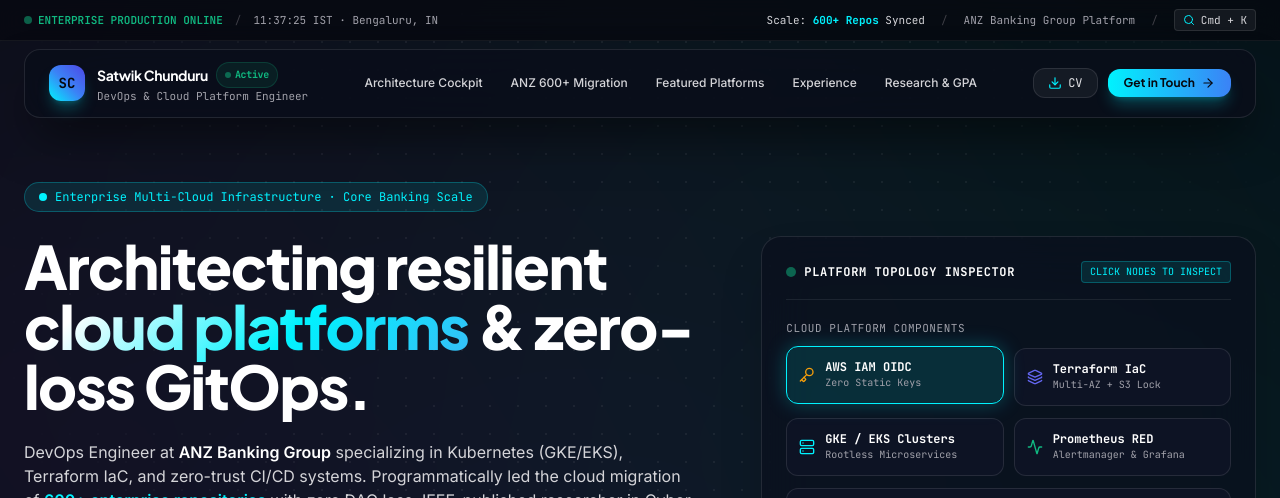
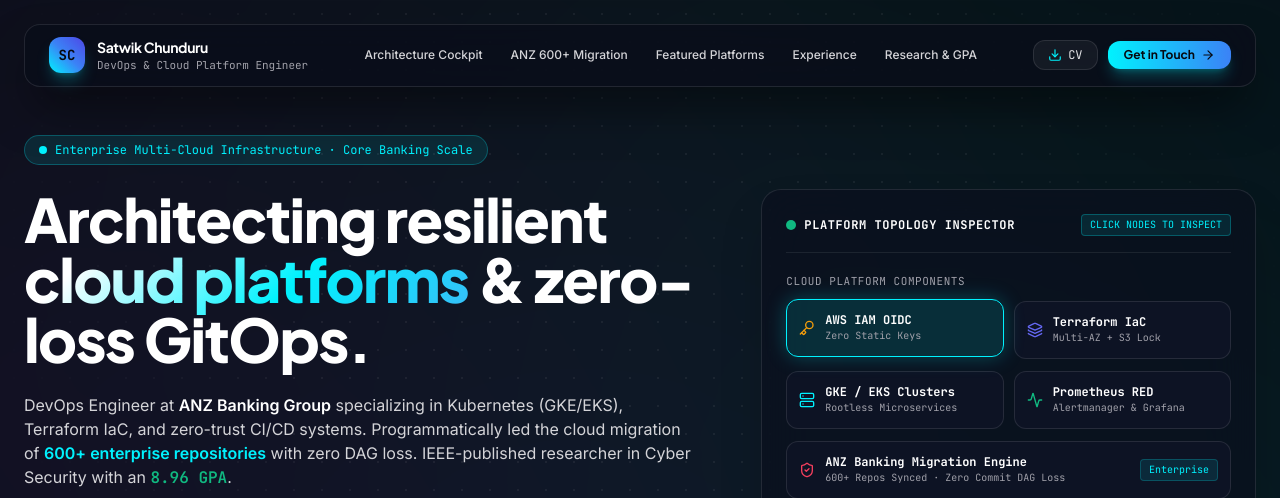
Before and after one commit to Satwik1209/professional-portfolio, a plain HTML site: page index.html in a window 1280 px wide. Shown: the top 498 px of the page. Drawn offline with nearby package versions, Linux system fonts and the light colour scheme.

Commit message:
strip theater: remove fake status bar, active badge, senior title, precision engineering tagline, pinging dots

```diff
--- a/index.html
+++ b/index.html
@@ -3,7 +3,7 @@
 <head>
   <meta charset="UTF-8">
   <meta name="viewport" content="width=device-width, initial-scale=1.0">
-  <title>Satwik Chunduru — Senior DevOps & Cloud Platform Engineer</title>
+  <title>Satwik Chunduru — DevOps & Cloud Platform Engineer</title>
   <meta name="description" content="Portfolio of Satwik Chunduru. DevOps Engineer at ANZ Banking Group, IEEE-published AI researcher, and Cyber Security graduate (8.96 GPA).">
 
   <!-- Favicon -->
@@ -227,30 +227,7 @@
     </div>
   </div>
 
-  <!-- TOP TELEMETRY HUD BAR -->
-  <div class="relative z-20 border-b border-white/[0.06] bg-obsidian-950/70 backdrop-blur-md">
-    <div class="max-w-7xl mx-auto px-6 h-10 flex items-center justify-between text-[11px] font-mono text-zinc-400">
-      <div class="flex items-center gap-3">
-        <span class="flex items-center gap-1.5 text-accent-emerald font-semibold">
-          <span class="w-2 h-2 rounded-full bg-accent-emerald animate-pulse"></span>
-          <span>ENTERPRISE PRODUCTION ONLINE</span>
-        </span>
-        <span class="text-zinc-700 hidden sm:inline">/</span>
-        <span class="text-zinc-400 hidden sm:inline" id="live-time">Bengaluru, IN (IST)</span>
-      </div>
 
-      <div class="flex items-center gap-4 text-[10px] sm:text-[11px]">
-        <span class="text-zinc-300">Scale: <strong class="text-accent-cyan">600+ Repos</strong> Synced</span>
-        <span class="text-zinc-700 hidden md:inline">/</span>
-        <span class="text-zinc-400 hidden md:inline">ANZ Banking Group Platform</span>
-        <span class="text-zinc-700">/</span>
-        <button onclick="toggleCommandPalette()" class="px-2 py-0.5 rounded bg-white/[0.06] hover:bg-white/[0.12] border border-white/[0.1] text-zinc-300 flex items-center gap-1.5 transition-colors">
-          <i data-lucide="search" class="w-3 h-3 text-accent-cyan"></i>
-          <span>Cmd + K</span>
-        </button>
-      </div>
-    </div>
-  </div>
 
   <!-- FLOATING FROSTED NAVIGATION -->
   <header class="sticky top-4 z-40 max-w-7xl mx-auto px-4 sm:px-6 pt-2">
@@ -263,10 +240,6 @@
         <div>
           <div class="font-display font-bold text-sm tracking-tight text-white group-hover:text-accent-cyan transition-colors flex items-center gap-2">
             Satwik Chunduru
-            <span class="text-[10px] font-mono px-2 py-0.5 rounded-full bg-accent-emerald/10 text-accent-emerald border border-accent-emerald/20 flex items-center gap-1">
-              <span class="w-1.5 h-1.5 rounded-full bg-accent-emerald animate-pulse"></span>
-              Active
-            </span>
           </div>
           <div class="text-[11px] font-mono text-zinc-400">DevOps & Cloud Platform Engineer</div>
         </div>
@@ -309,7 +282,7 @@
         <div class="lg:col-span-7 space-y-6">
 
           <div class="inline-flex items-center gap-2 px-3.5 py-1.5 rounded-full bg-accent-cyan/10 border border-accent-cyan/25 text-xs font-mono text-accent-cyan">
-            <span class="w-2 h-2 rounded-full bg-accent-cyan animate-ping"></span>
+            <span class="w-2 h-2 rounded-full bg-accent-cyan"></span>
             <span>Enterprise Multi-Cloud Infrastructure · Core Banking Scale</span>
           </div>
 
@@ -373,7 +346,7 @@
             <!-- Cockpit Header -->
             <div class="flex items-center justify-between pb-4 border-b border-white/[0.08] text-xs font-mono">
               <div class="flex items-center gap-2">
-                <span class="w-2.5 h-2.5 rounded-full bg-accent-emerald animate-pulse"></span>
+                <span class="w-2.5 h-2.5 rounded-full bg-accent-emerald"></span>
                 <span class="text-white font-bold tracking-wider">PLATFORM TOPOLOGY INSPECTOR</span>
               </div>
               <span class="text-[10px] px-2 py-0.5 rounded bg-accent-cyan/10 text-accent-cyan border border-accent-cyan/25">
@@ -585,7 +558,7 @@
           <div class="space-y-5">
             <div class="flex items-center justify-between">
               <span class="px-3 py-1 rounded-full text-xs font-mono font-semibold bg-accent-emerald/10 text-accent-emerald border border-accent-emerald/25 flex items-center gap-1.5">
-                <span class="w-2 h-2 rounded-full bg-accent-emerald animate-ping"></span>
+                <span class="w-2 h-2 rounded-full bg-accent-emerald"></span>
                 <span>GitOps & Observability</span>
               </span>
               <a href="https://github.com/Satwik1209/enterprise-gitops-platform" target="_blank" rel="noopener noreferrer" class="p-2.5 rounded-xl bg-white/[0.04] hover:bg-white/[0.12] text-zinc-300 hover:text-white transition-all border border-white/[0.08]">
@@ -627,7 +600,7 @@
           <div class="space-y-5">
             <div class="flex items-center justify-between">
               <span class="px-3 py-1 rounded-full text-xs font-mono font-semibold bg-accent-indigo/10 text-accent-indigo border border-accent-indigo/25 flex items-center gap-1.5">
-                <span class="w-2 h-2 rounded-full bg-accent-indigo animate-ping"></span>
+                <span class="w-2 h-2 rounded-full bg-accent-indigo"></span>
                 <span>Multi-Cloud DevSecOps</span>
               </span>
               <a href="https://github.com/Satwik1209/cloud-devsecops-pipeline" target="_blank" rel="noopener noreferrer" class="p-2.5 rounded-xl bg-white/[0.04] hover:bg-white/[0.12] text-zinc-300 hover:text-white transition-all border border-white/[0.08]">
@@ -839,7 +812,7 @@
       </div>
 
       <div class="text-xs font-mono text-zinc-500 pt-8">
-        © 2026 Satwik Chunduru · Built with precision engineering · Bengaluru, India
+        © 2026 Satwik Chunduru · Bengaluru, India
       </div>
     </footer>
 
@@ -862,17 +835,7 @@
       });
     });
 
-    // Live clock in Bengaluru IST
-    function updateLiveTime() {
-      const el = document.getElementById('live-time');
-      if (el) {
-        const now = new Date();
-        const timeStr = now.toLocaleTimeString('en-IN', { timeZone: 'Asia/Kolkata', hour: '2-digit', minute: '2-digit', second: '2-digit', hour12: false });
-        el.innerText = `${timeStr} IST · Bengaluru, IN`;
-      }
-    }
-    updateLiveTime();
-    setInterval(updateLiveTime, 1000);
+
 
     // Interactive Architecture Cockpit Node Inspector
     const nodeData = {
```
